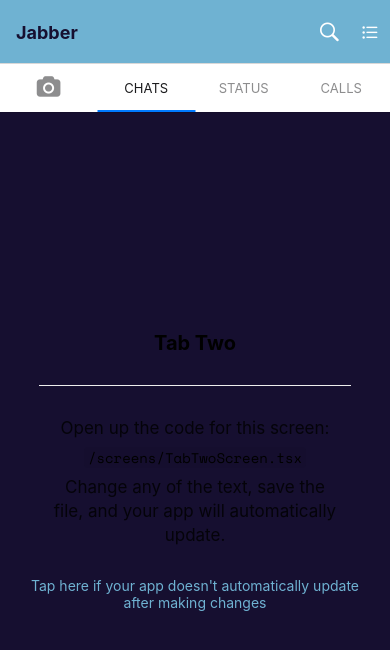
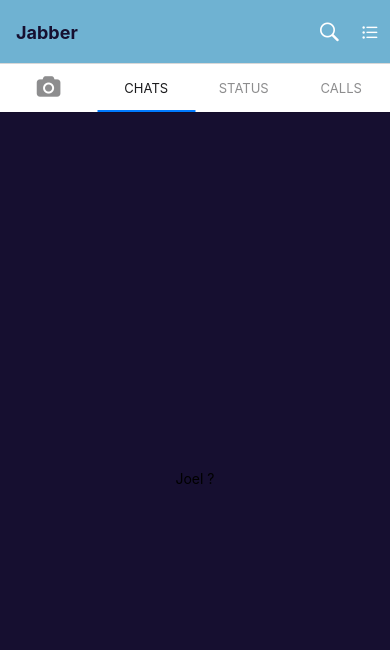
Before and after one commit to JoelDeonDsouza/-jabber, a React Native app: screen /Chats in a window 390 px wide. Shown: the top 650 px of the page. Built offline with nearby package versions, Linux system fonts and the light colour scheme; what expo-linking would draw is missing.

Commit message:
Chat room was implimented

```diff
--- /dev/null
+++ b/components/ChatListItem/index.tsx
@@ -0,0 +1,18 @@
+import React from "react";
+import { View, Text } from "react-native";
+import { ChatRoom } from "../../types";
+
+export type ChatListItemProps = {
+  chatRoom: ChatRoom;
+};
+
+const ChatListItem = (props: ChatListItemProps) => {
+  const { chatRoom } = props;
+  return (
+    <View>
+      <Text>{chatRoom.lastMessage.content}</Text>
+    </View>
+  );
+};
+
+export default ChatListItem;
--- /dev/null
+++ b/components/ChatListItem/style.ts
@@ -0,0 +1,5 @@
+import { StyleSheet } from "react-native";
+
+const styles = StyleSheet.create({});
+
+export default styles;
--- a/navigation/LinkingConfiguration.ts
+++ b/navigation/LinkingConfiguration.ts
@@ -4,31 +4,31 @@
  * https://reactnavigation.org/docs/configuring-links
  */
 
-import { LinkingOptions } from '@react-navigation/native';
-import * as Linking from 'expo-linking';
+import { LinkingOptions } from "@react-navigation/native";
+import * as Linking from "expo-linking";
 
-import { RootStackParamList } from '../types';
+import { RootStackParamList } from "../types";
 
 const linking: LinkingOptions<RootStackParamList> = {
-  prefixes: [Linking.makeUrl('/')],
+  prefixes: [Linking.makeUrl("/")],
   config: {
     screens: {
       Root: {
         screens: {
           TabOne: {
             screens: {
-              TabOneScreen: 'one',
+              ChatsScreen: "one",
             },
           },
           TabTwo: {
             screens: {
-              TabTwoScreen: 'two',
+              TabTwoScreen: "two",
             },
           },
         },
       },
-      Modal: 'modal',
-      NotFound: '*',
+      Modal: "modal",
+      NotFound: "*",
     },
   },
 };
--- a/navigation/index.tsx
+++ b/navigation/index.tsx
@@ -21,7 +21,7 @@
 import useColorScheme from "../hooks/useColorScheme";
 import ModalScreen from "../screens/ModalScreen";
 import NotFoundScreen from "../screens/NotFoundScreen";
-import TabOneScreen from "../screens/TabOneScreen";
+import ChatScreen from "../screens/chatScreen";
 import TabTwoScreen from "../screens/TabTwoScreen";
 import {
   RootStackParamList,
@@ -106,7 +106,7 @@
     <MainTab.Navigator initialRouteName="Chats">
       <MainTab.Screen
         name="Camera"
-        component={TabOneScreen}
+        component={TabTwoScreen}
         options={{
           title: "Camera",
           tabBarIcon: ({ color }) => (
@@ -115,7 +115,7 @@
           tabBarLabel: () => null,
         }}
       />
-      <MainTab.Screen name="Chats" component={TabTwoScreen} />
+      <MainTab.Screen name="Chats" component={ChatScreen} />
       <MainTab.Screen name="Status" component={TabTwoScreen} />
       <MainTab.Screen name="Calls" component={TabTwoScreen} />
     </MainTab.Navigator>
--- a/screens/TabOneScreen.tsx
+++ /dev/null
@@ -1,32 +0,0 @@
-import { StyleSheet } from 'react-native';
-
-import EditScreenInfo from '../components/EditScreenInfo';
-import { Text, View } from '../components/Themed';
-import { RootTabScreenProps } from '../types';
-
-export default function TabOneScreen({ navigation }: RootTabScreenProps<'TabOne'>) {
-  return (
-    <View style={styles.container}>
-      <Text style={styles.title}>Tab One</Text>
-      <View style={styles.separator} lightColor="#eee" darkColor="rgba(255,255,255,0.1)" />
-      <EditScreenInfo path="/screens/TabOneScreen.tsx" />
-    </View>
-  );
-}
-
-const styles = StyleSheet.create({
-  container: {
-    flex: 1,
-    alignItems: 'center',
-    justifyContent: 'center',
-  },
-  title: {
-    fontSize: 20,
-    fontWeight: 'bold',
-  },
-  separator: {
-    marginVertical: 30,
-    height: 1,
-    width: '80%',
-  },
-});
--- /dev/null
+++ b/screens/chatScreen.tsx
@@ -0,0 +1,30 @@
+import { StyleSheet } from "react-native";
+
+import EditScreenInfo from "../components/EditScreenInfo";
+import { Text, View } from "../components/Themed";
+import { RootTabScreenProps } from "../types";
+import ChatListItem from "../components/ChatListItem";
+import Colors from "../constants/Colors";
+
+export default function ChatsScreen() {
+  return (
+    <View style={styles.container}>
+      <ChatListItem
+        style={styles.TextDesign}
+        chatRoom={{ lastMessage: { content: "Joel ?" } }}
+        //example data//
+      />
+    </View>
+  );
+}
+
+const styles = StyleSheet.create({
+  container: {
+    flex: 1,
+    alignItems: "center",
+    justifyContent: "center",
+  },
+  TextDesign: {
+    color: Colors.dark.text,
+  },
+});
```
Also changed, not shown: types.tsx (+16 -0 lines).
